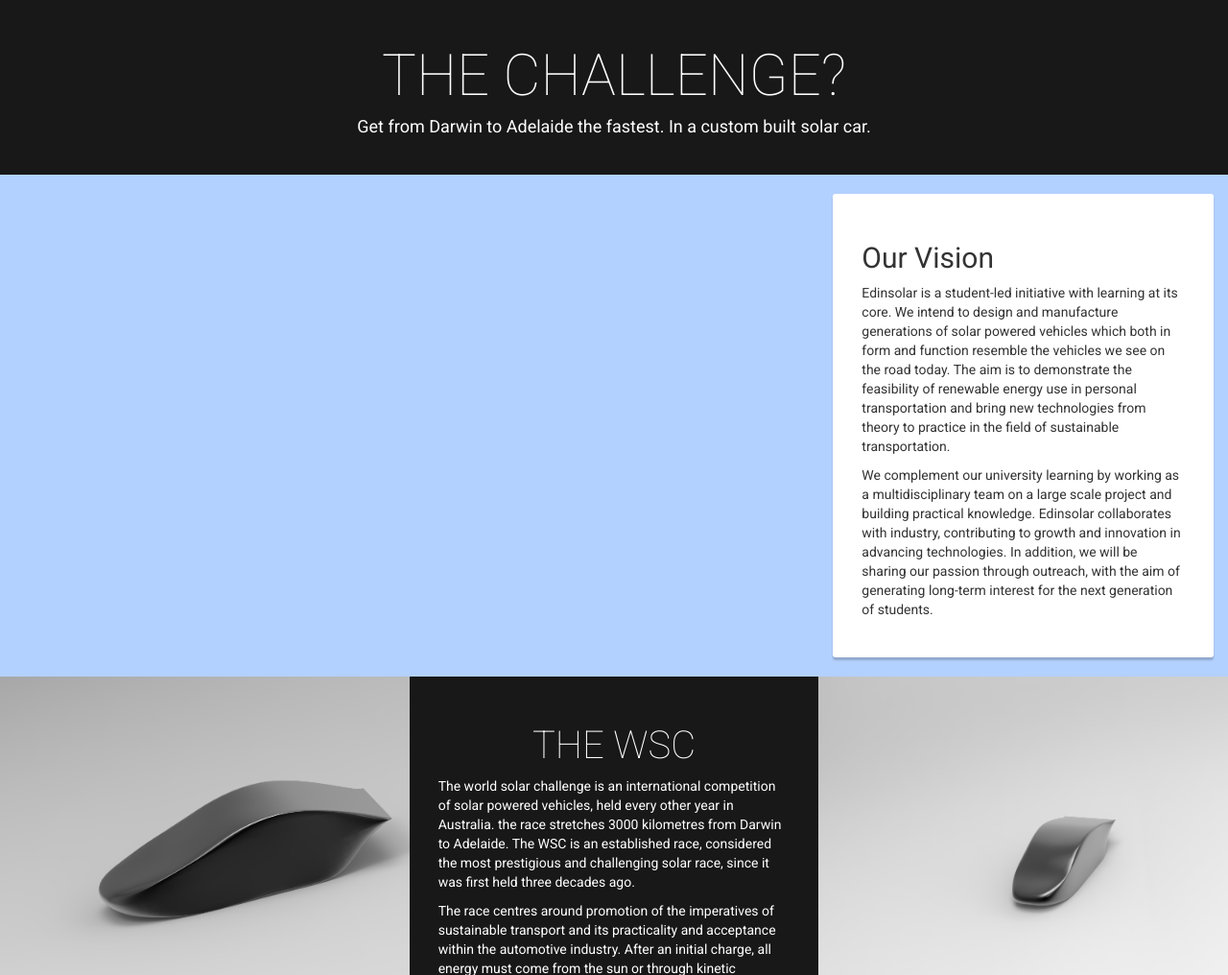
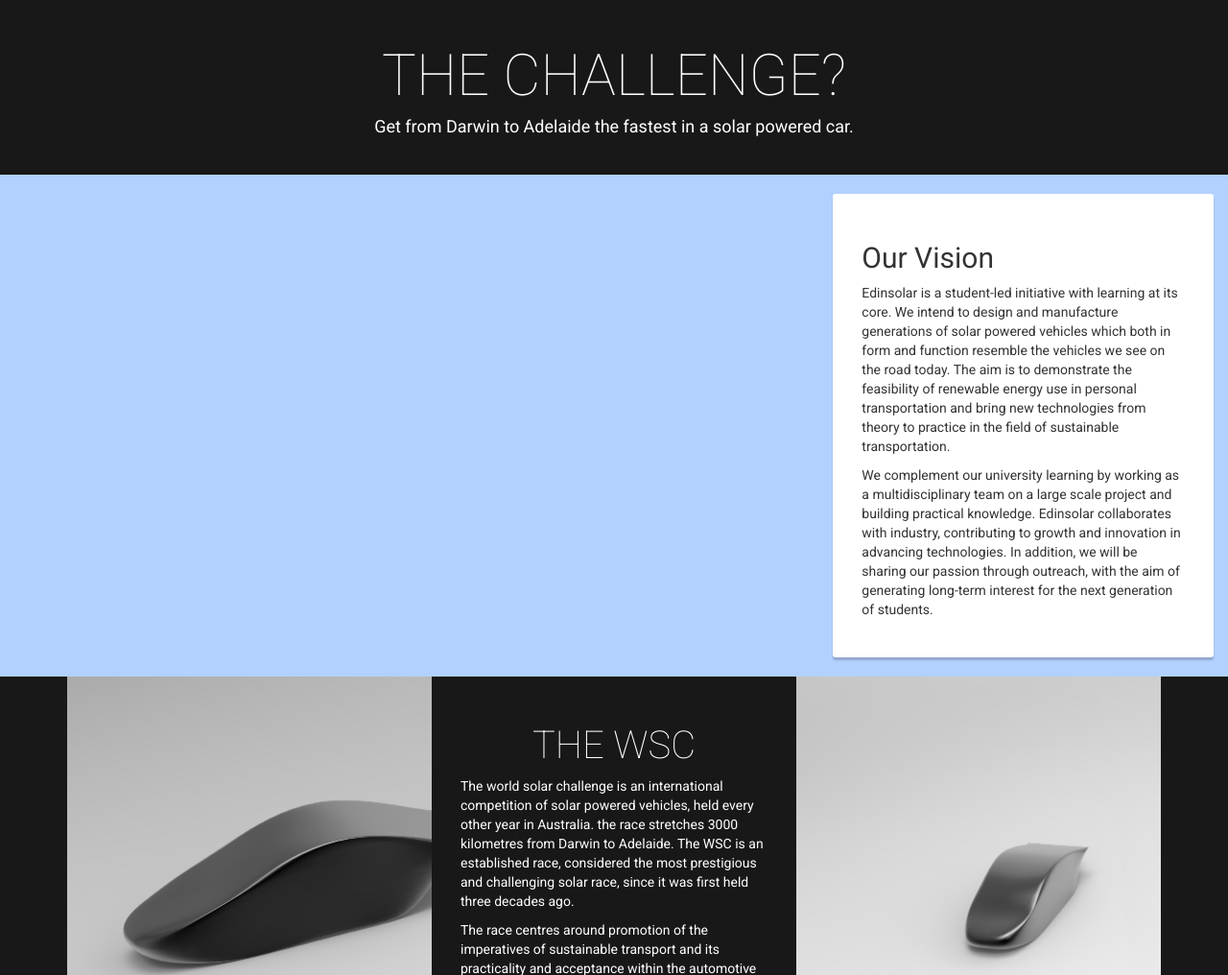
Before and after one commit to EdinSolar/edinsolar.github.io, a Jekyll site: the page built from index.html, in a window 1280 px wide, cut to the strip 904-1920 px from the top of the page. Shown: the whole strip at 96% size. Built offline with Jekyll 4.4.1, drawn with Linux system fonts in a browser that asks for light colours; nearby versions of some CDN libraries; the list of posts is cut into pages by our own code; some of the changed text lies outside the part shown.

Commit message:
Responsive tweaks in the hero, mainly to maintain aspect ratio. Navbar modified to have border at top; Images are now square & rectable

```diff
--- a/css/override.css
+++ b/css/override.css
@@ -6,6 +6,15 @@
 
 body, html {
     height: 100%;
+    min-width: 320px;
+    min-height: 680px;
+}
+
+@media (max-width: 767px){
+    /* Hide the scrollbar on devices that are *probaby* touch */
+    body::-webkit-scrollbar {
+        display: none;
+    }
 }
 
 ::-webkit-scrollbar {
@@ -146,9 +155,24 @@
 
 
 .header-logo {
-    width: 50%;
-    max-width: 50%;
+    width: 90%;
+    max-width: 90%;
+    max-height: 100%;
     padding: 5% 0;
+}
+
+@media( min-width: 768px ){
+    .header-logo {
+        width: 60%;
+        max-width: 60%;
+    }
+}
+
+@media( min-width: 992px ){
+    .header-logo {
+        width: 50%;
+        max-width: 50%;
+    }
 }
 
 
@@ -158,12 +182,32 @@
     background-position: center center;
     background-size: cover;
     height: 100%;
+    min-height: 100vw;
 }
+
+    @media( min-width: 768px ){
+        .hero { min-height: 66vw; }
+    }
+
+    @media( min-width: 992px ){
+        .hero { min-height: 63vw; }
+    }
+
+    @media( min-width: 1380px ){
+        .hero { min-height: 50vw; }
+    }
 
     #carousel-hero {
         max-height: 100%;
         height: 100% !important;
         overflow: hidden;
+    }
+
+    .carousel-caption .caption-bottom {
+        position: absolute;
+        bottom: 80px;
+        left: 0;
+        right: 0;
     }
 
     #carousel-hero .carousel-inner {
@@ -205,7 +249,7 @@
     position: absolute;
     top: 0;
     width: 100%;
-    height: 50%;
+    overflow: hidden;
 }
 
 
@@ -214,16 +258,32 @@
     font-weight: 100;
 }
 h1.jumbo {
-    font-size: 60px;
+    font-size: 45px;
 }
 h2.jumbo {
-    font-size: 50px;
+    font-size: 35px;
 }
 h3.jumbo {
-    font-size: 40px;
+    font-size: 25px;
 }
 h4.jumbo {
-    font-size: 25px;
+    font-size: 18px;
+}
+
+/* Larger sizes for larger screens */
+@media (min-width: 992px) {
+    h1.jumbo {
+        font-size: 60px;
+    }
+    h2.jumbo {
+        font-size: 50px;
+    }
+    h3.jumbo {
+        font-size: 40px;
+    }
+    h4.jumbo {
+        font-size: 25px;
+    }
 }
 
 .navbar-es {
@@ -268,15 +328,15 @@
         color: inherit;
         text-transform: uppercase;
         padding: 10px 40px;
-        padding-bottom: 9px;
-        border-bottom: 1px solid rgba(255,255,255,0.3);
+        padding-top: 8px;
+        border-top: 2px solid rgba(255,255,255,0.3);
 
     }
 
     #site-nav .nav>li.active>a {
         color: inherit;
-        padding-bottom: 8px;
-        border-bottom: 2px solid rgba(255,255,255,0.4);
+        padding-top: 8px;
+        border-top: 2px solid rgba(255,255,255,0.5);
     }
 
     #site-nav .nav>li>a:hover,
@@ -285,12 +345,11 @@
     #site-nav .nav>li>a.active:hover {
         background: none;
         outline: none;
-        padding-bottom: 8px;
-        border-bottom: 2px solid rgba(255,255,255,0.5);
+        border-top: 2px solid rgba(255,255,255,0.7);
     }
 
     #site-nav .nav>li.open>a {
-        background: rgba(255,255,255,0.3);
+        background: rgba(255,255,255,0.1);
         border-color: rgba(255,255,255,0.5);
     }
 
@@ -306,7 +365,7 @@
 
 
     /* Screen SM */
-    @media (max-width: 768px){
+    @media (max-width: 767px){
         #site-nav {
             text-align: left;
         }
@@ -336,6 +395,7 @@
 
 
     /** Transition for below-hero: **/
+    /** NOT CURRENTLY USED **/
     #site-nav.woosh {
         background: #FFF;
         color: #000;
@@ -363,30 +423,13 @@
 
 
 /***
-    SQUARE-GRID-SYSTEM
+    SUPER SIMPLE SQUARE-GRID-SYSTEM
     Columns are all the same height in each row
 ***/
+
 @media (min-width: 768px) {
     .srow { width: 100%; display: table; table-layout: fixed; }
     .scol { display: table-cell; vertical-align: top; }
-}
-
-/* Extra small devices (phones, less than 768px) */
-/* No media query since this is the default in Bootstrap */
-
-/* Small devices (tablets, 768px and up) */
-@media (min-width: 768px) {
-
-}
-
-/* Medium devices (desktops, 992px and up) */
-@media (min-width: 992px) {
-
-}
-
-/* Large devices (large desktops, 1200px and up) */
-@media (min-width: 1200px) {
-
 }
 
 
@@ -413,4 +456,16 @@
 .rect>div {
     position: absolute;
     top: 0; bottom: 0; left: 0; right: 0;
+    overflow: hidden;
 }
+.square>img,
+.rect>img {
+    position: absolute;
+    top: 0; bottom: 0; left: 0; right: 0;
+    padding-left: 100%;
+    height: 100%;
+    width: 100%;
+    box-sizing: border-box;
+    background-position: center center;
+    background-size: cover;
+}
--- a/index.html
+++ b/index.html
@@ -20,6 +20,7 @@
       <div class="item active">
           <!--img src="{{ site.baseurl }}/img/road-graded1.jpg" style="background-image: url('{{ site.baseurl }}/img/road-graded1.jpg');" alt="A road in the outback."-->
           <div class="carousel-caption">
+            <div class="caption-bottom">
               <h1>Unveiling on the 2nd of July</h1>
               <h3>240 Miles Range. All-Wheel Drive Standard.</h3>
               <br>
@@ -27,15 +28,16 @@
               <button class="btn btn-dark btn-sm">More information</button>
             </div>
           </div>
+      </div>
 
-      <div class="item">
+      <!--div class="item">
           <div class="carousel-caption">
             <h1>14,000 km to go</h1>
             <h3>Follow our development here</h3>
             <br>
             <button class="btn btn-primary btn-sm">Blog</button>
           </div>
-      </div>
+      </div-->
 
       <!--div class="item">
           <img src="{{ site.baseurl }}/img/road2.jpg" style="background-image: url('{{ site.baseurl }}/img/road2.jpg');" alt="A curving mountain and crash barrier road at sunset">
@@ -73,7 +75,7 @@
 <div class="colour-dark padder">
   <div class="container text-center">
     <h1 class="jumbo">The challenge?</h1>
-    <h4>Get from Darwin to Adelaide the fastest. In a custom built solar car.</h4>
+    <h4>Get from Darwin to Adelaide the fastest in a solar powered car.</h4>
   </div>
 </div>
 
@@ -101,10 +103,21 @@
 </div>
 
 
+
+
+
+
+
+
+
+<div class="colour-dark">
+  <div class="container">
     <div class="srow">
 
       <div class="scol">
-      <img src="http://edinsolar.org/img/render1.jpg" class="img-responsive">
+        <div class="square">
+          <img src="http://edinsolar.org/img/render1.jpg" style="background-image: url('http://edinsolar.org/img/render1.jpg');">
+        </div>
       </div>
       <div class="scol colour-dark padder">
         <h3 class="jumbo text-center">The WSC</h3>
@@ -113,11 +126,38 @@
         <p>The race centres around promotion of the imperatives of sustainable transport and its practicality and acceptance within the automotive industry. After an initial charge, all energy must come from the sun or through kinetic recovery. Edinsolar participates in the cruiser class, with the objective of building a car suitable for everyday use. It fits four passengers comfortably and resembles a standard car. It is coated with approximately six square metres solar cells. The ideal of this class is to strive to design a solar vehicle that improves our current transport for the future.</p>
       </div>
       <div class="scol">
-      <img src="http://edinsolar.org/img/render3.jpg" class="img-responsive">
+        <div class="square">
+          <img src="http://edinsolar.org/img/render3.jpg"  style="background-image: url('http://edinsolar.org/img/render3.jpg');">
+        </div>
       </div>
 
     </div><!-- /.srow -->
 
+
+
+    <div class="srow">
+
+      <div class="scol padder">
+        <h3 class="jumbo text-center">Meet Edinsolar</h3>
+        <p>Edinsolar is a team of 27 students from the School of Engineering, School of Informatics and the Business School of the University of Edinburgh. Our structure comprises of electrical, mechanical, aerodynamics, computing and business subgroups.</p>
+
+        <p>We are looking to design and build a solar-powered, family sized car in order to compete in the 2017 World Solar Challenge. Learning is at the very core of our project, and we strongly believe in student project leadership and in-house development. We collaborate with faculty members across the University for guidance. The learning does not stop at the Edinsolar team; we also look to engage in outreach with Schools once we have a prototype to promote STEM, and to collaborate with industry to look for new applications of technology to enhance the field of renewable automotive engineering.</p>
+      </div>
+      <div class="scol">
+        <div class="square">
+          <img src="http://edinsolar.org/img/render3.jpg"  style="background-image: url('http://edinsolar.org/img/render3.jpg');">
+        </div>
+      </div>
+      <div class="scol padder">
+        <h3 class="jumbo text-center">Meet Edinsolar</h3>
+        <p>Edinsolar is a team of 27 students from the School of Engineering, School of Informatics and the Business School of the University of Edinburgh. Our structure comprises of electrical, mechanical, aerodynamics, computing and business subgroups.</p>
+
+        <p>We are looking to design and build a solar-powered, family sized car in order to compete in the 2017 World Solar Challenge. Learning is at the very core of our project, and we strongly believe in student project leadership and in-house development. We collaborate with faculty members across the University for guidance. The learning does not stop at the Edinsolar team; we also look to engage in outreach with Schools once we have a prototype to promote STEM, and to collaborate with industry to look for new applications of technology to enhance the field of renewable automotive engineering.</p>
+      </div>
+
+    </div><!-- /.srow -->
+  </div><!-- /.container -->
+</div>
 
 
 <br><br><br><br><br><br><br><br>
```
Also changed, not shown: 2 other files. Lines whose indentation alone changed are shown as unchanged.
